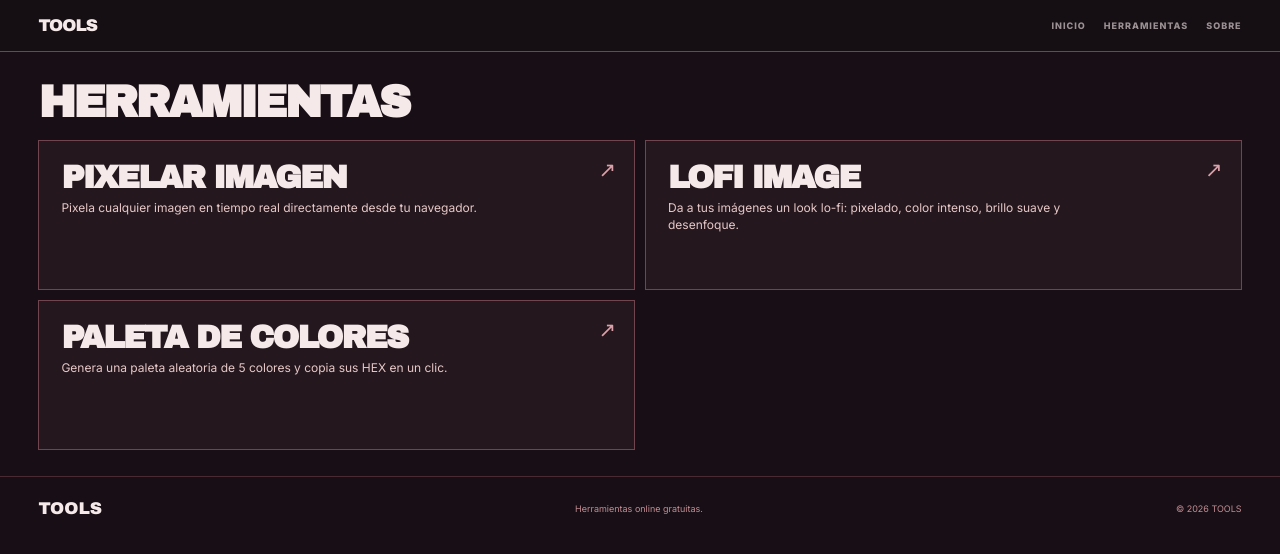
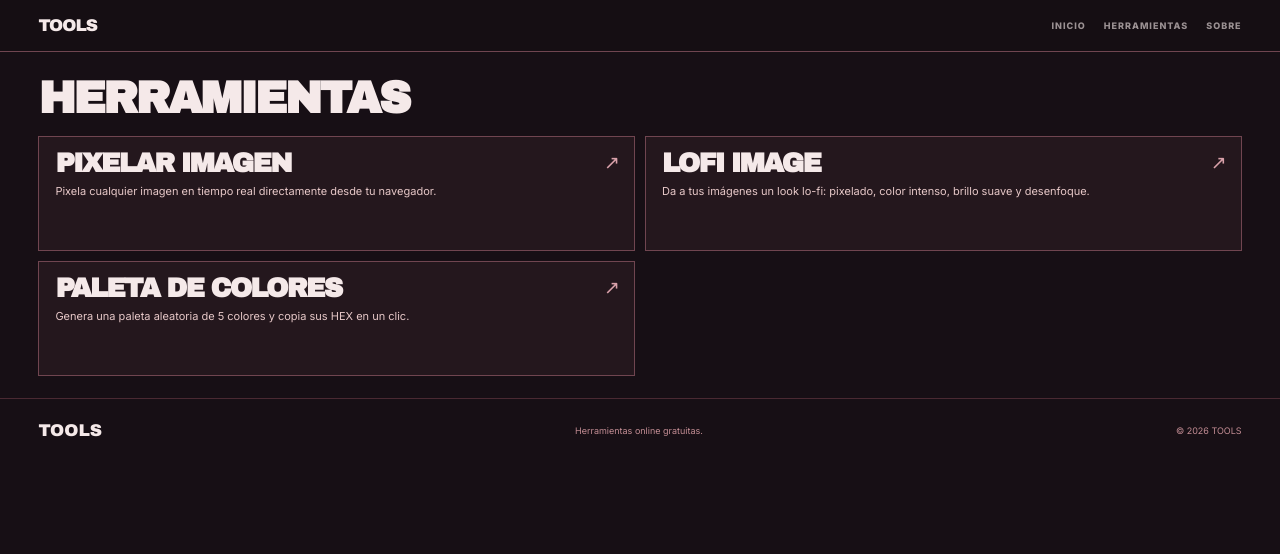
Before and after one commit to Elneocapo/toolsweb, a plain HTML site: page index.html in a window 1280 px wide. Drawn offline with Linux system fonts and the light colour scheme.

Commit message:
Make tool cards more compact

```diff
--- a/style.css
+++ b/style.css
@@ -20,18 +20,18 @@ a{color:inherit;text-decoration:none}
 .hero-button{display:inline-flex;align-items:center;width:fit-content;margin-top:6px;padding:5px 9px;border:1px solid var(--border);background:transparent;color:var(--text);font-size:9px;font-weight:800;letter-spacing:1px;transition:.2s}
 .hero-button:hover{background:var(--text);color:#F5E9E9}
 
-.tools-section{padding:26px 3vw}
+.tools-section{padding:22px 3vw}
 .section-header{display:flex;align-items:center;margin-bottom:14px}
 .section-header span,.about>span{color:var(--accent);font-size:9px;font-weight:800}
 .section-header h2{font-family:"Archivo Black",sans-serif;font-size:clamp(30px,3.5vw,48px);letter-spacing:-2.5px}
 .tools-grid{display:grid;grid-template-columns:repeat(2,1fr);gap:10px}
-.tool-card{min-height:150px;padding:22px;background:var(--surface);color:var(--surface-text);border:1px solid #704550;position:relative;display:flex;flex-direction:column;justify-content:space-between;transition:background .2s,transform .2s,border-color .2s}
+.tool-card{min-height:115px;padding:14px 16px;background:var(--surface);color:var(--surface-text);border:1px solid #704550;position:relative;display:flex;flex-direction:column;justify-content:space-between;transition:background .2s,transform .2s,border-color .2s}
 .tool-card:hover{background:#9A5C61;border-color:#E7C8C8;transform:translateY(-2px)}
 .tool-number{font-size:9px;color:var(--accent);font-weight:800;letter-spacing:1px}
 .tool-content{max-width:500px}
-.tool-content h3{font-family:"Archivo Black",sans-serif;font-size:clamp(20px,2.5vw,34px);letter-spacing:-1.7px;line-height:.95;margin-bottom:7px}
-.tool-content p{color:#E7C8C8;font-size:12px;line-height:1.4;max-width:430px}
-.tool-arrow{position:absolute;right:18px;top:16px;font-size:21px;color:var(--accent)}
+.tool-content h3{font-family:"Archivo Black",sans-serif;font-size:clamp(18px,2.1vw,28px);letter-spacing:-1.7px;line-height:.95;margin-bottom:7px}
+.tool-content p{color:#E7C8C8;font-size:11px;line-height:1.4;max-width:430px}
+.tool-arrow{position:absolute;right:14px;top:14px;font-size:19px;color:var(--accent)}
 .coming-soon{opacity:.3;cursor:default;color:var(--surface-text)}
 .coming-soon:hover{transform:none;background:var(--surface);border-color:var(--border)}
 
```
